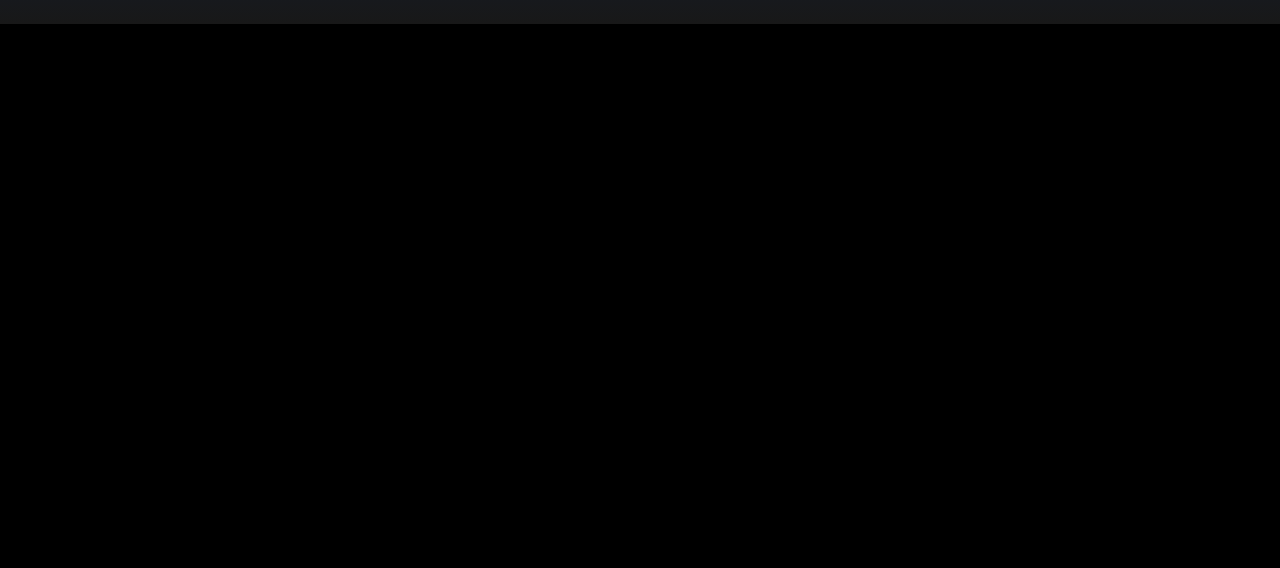
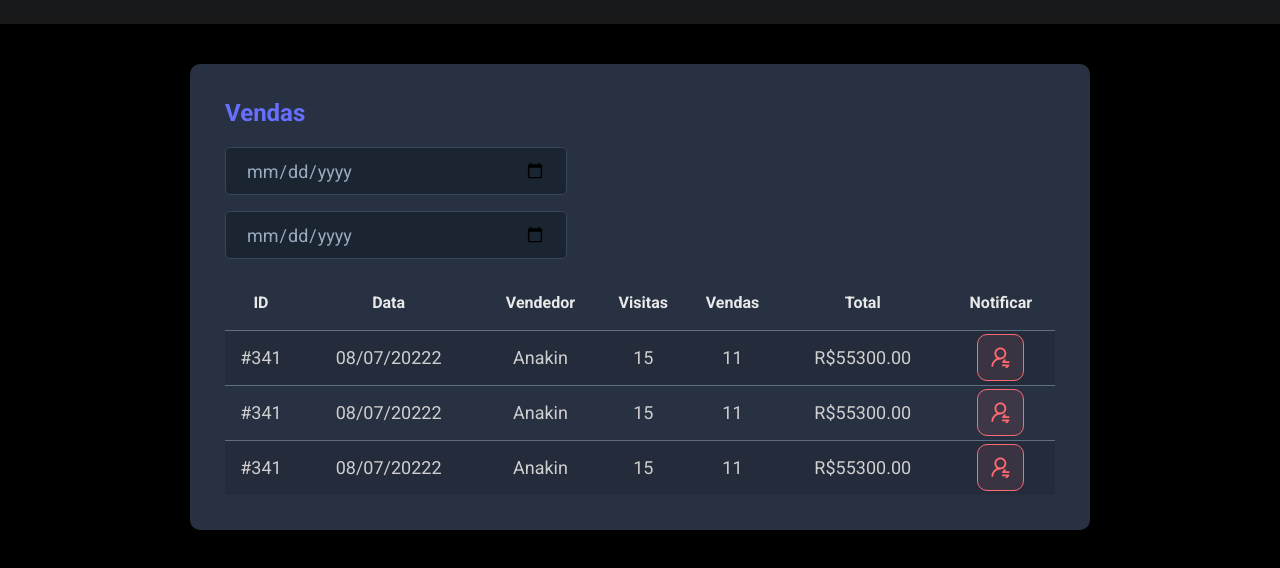
Before and after one commit to JuniorMoura10/dsmeta-css, a plain HTML site: page index.html in a window 1280 px wide. Shown: the part 196-764 px from the top of the page. Drawn offline with Linux system fonts and the light colour scheme.

Commit message:
configuração da tabela

```diff
--- a/index.html
+++ b/index.html
@@ -22,5 +22,86 @@
         </p>
       </div>
     </header>
+
+    <main>
+      <section id="sales">
+        <div class="dsmeta-container">
+          <div class="dsmeta-card">
+              <h2 class="dsmeta-sales-title">Vendas</h2>
+              <div>
+                <div class="dsmeta-form-control-container">
+                  <input class="dsmeta-form-control" type="date" name="" id="">
+                </div>
+                <div class="dsmeta-form-control-container">
+                  <input class="dsmeta-form-control" type="date" name="" id="">
+                </div>
+              </div>
+
+              <div>
+                <table class="dsmeta-sales-table">
+                  <thead>
+                    <tr>
+                      <th class="show992">ID</th>
+                      <th class="show576">Data</th>
+                      <th>Vendedor</th>
+                      <th class="show992">Visitas</th>
+                      <th class="show992">Vendas</th>
+                      <th>Total</th>
+                      <th>Notificar</th>
+                    </tr>
+                  </thead>
+                  <tbody>
+                    <tr>
+                      <td class="show992">#341</td>
+                      <td class="show576">08/07/20222</td>
+                      <td>Anakin</td>
+                      <td class="show992">15</td>
+                      <td class="show992">11</td>
+                      <td>R$55300.00</td>
+                      <td>
+                        <div class="dsmeta-red-btn-container">
+                          <div class="dsmeta-red-btn">
+                            <img src="notification-icon.svg" alt="icone de notificação" />
+                          </div>
+                        </div>
+                      </td>
+                    </tr>
+                    <tr>
+                      <td class="show992">#341</td>
+                      <td class="show576">08/07/20222</td>
+                      <td>Anakin</td>
+                      <td class="show992">15</td>
+                      <td class="show992">11</td>
+                      <td>R$55300.00</td>
+                      <td>
+                        <div class="dsmeta-red-btn-container">
+                          <div class="dsmeta-red-btn">
+                            <img src="notification-icon.svg" alt="icone de notificação" />
+                          </div>
+                        </div>
+                      </td>
+                    </tr>
+                    <tr>
+                      <td class="show992">#341</td>
+                      <td class="show576">08/07/20222</td>
+                      <td>Anakin</td>
+                      <td class="show992">15</td>
+                      <td class="show992">11</td>
+                      <td>R$55300.00</td>
+                      <td>
+                        <div class="dsmeta-red-btn-container">
+                          <div class="dsmeta-red-btn">
+                            <img src="notification-icon.svg" alt="icone de notificação" />
+                          </div>
+                        </div>
+                      </td>
+                    </tr>
+                  </tbody>
+                </table>
+              </div>
+          </div>
+        </div>
+      </section>
+    </main>
   </body>
 </html>
--- a/styles.css
+++ b/styles.css
@@ -45,3 +45,128 @@ a, a:hover, a:visited {
     font-size: 14px;
     weight: 300;
 }
+
+.dsmeta-card{
+    background-color: #283142;
+    border-radius: 10px;
+    padding: 30px 10px;
+}
+
+.dsmeta-container {
+    width: 100%;
+    max-width: 900px;
+    margin: 0 auto;
+}
+
+#sales {
+    padding: 40px 10px;
+}
+
+.dsmeta-sales-title {
+    color: #676fff;
+    font-size: 24px;
+    margin-bottom: 20px;
+}
+
+.dsmeta-form-control-container {
+    margin-bottom: 16px;
+    max-width: 300px;
+}
+
+.dsmeta-form-control {
+    width: 100%;
+    height: 46px;
+    background-color: #1b2531;
+    border: 1px solid #384459;
+    border-radius: 5px;
+    color: #9aaabe;
+    padding: 0 20px;
+    font-size: 18px;
+}
+
+.dsmeta-sales-table {
+    width: 100%;
+    border-spacing: 0;
+    border-collapse: collapse;
+}
+
+.dsmeta-sales-table thead {
+    height: 55px;
+    font-size: 16px;
+    color: #e9e9e9;
+    font-weight: 700;
+}
+
+.dsmeta-sales-table tbody {
+    font-size: 14px;
+    font-weight: 400;
+    color: #cfcfcf;
+    text-align: center;
+}
+
+.dsmeta-sales-table tbody tr {
+    height: 74px;
+    border-top: 1px solid #5f6e82;
+}
+
+.dsmeta-sales-table tbody tr:hover > td {
+    background-color: #384459;
+}
+
+.dsmeta-sales-table tbody tr:nth-child(odd) {
+    background-color: #242c3b;
+}
+
+.dsmeta-red-btn-container {
+    display: flex;
+    justify-content: center;
+}
+
+.dsmeta-red-btn {
+    height: 45px;
+    width: 45px;
+    background: rgba(255, 107, 114, 0.1);
+    border: 1px solid #FF6B72;
+    border-radius: 10px;
+    display: flex;
+    align-items: center;
+    justify-content: center;
+    cursor: pointer;
+}
+
+.dsmeta-red-btn img {
+    width: 19px;
+}
+
+.show576 {
+    display: none;
+}
+
+@media (min-width: 576px) {
+    .show576 {
+        display: table-cell;
+    }
+
+    .dsmeta-card {
+        padding: 35px;
+    }
+
+    .dsmeta-sales-table tbody tr {
+        height: 55px;
+    }
+
+    .dsmeta-sales-table tbody {
+        font-size: 18px;
+    }
+
+}
+
+.show992 {
+    display: none;
+}
+
+@media (min-width: 992px) {
+    .show992 {
+        display: table-cell;
+    }
+}
```
Also changed, not shown: notification-icon.svg (added).
